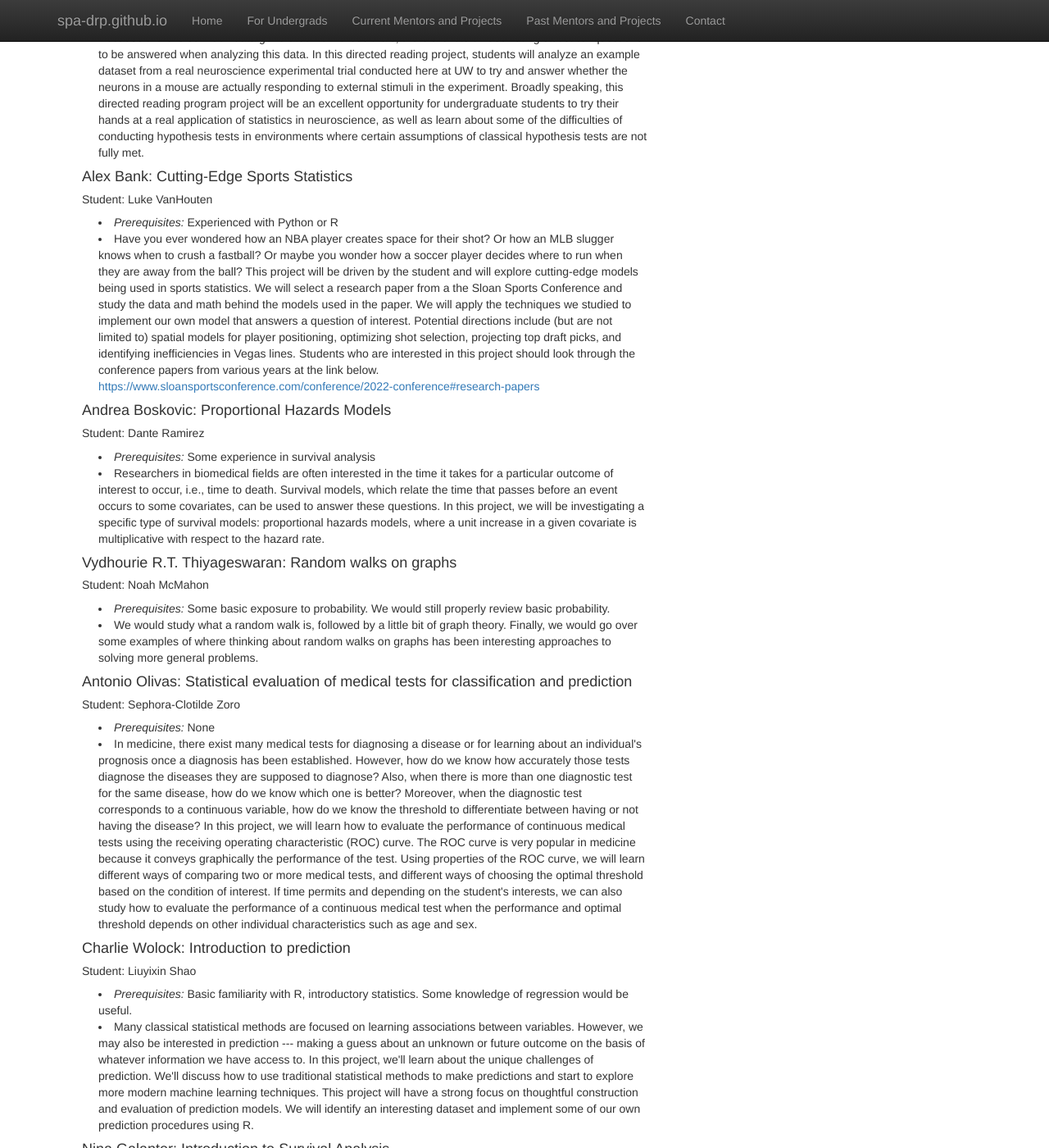
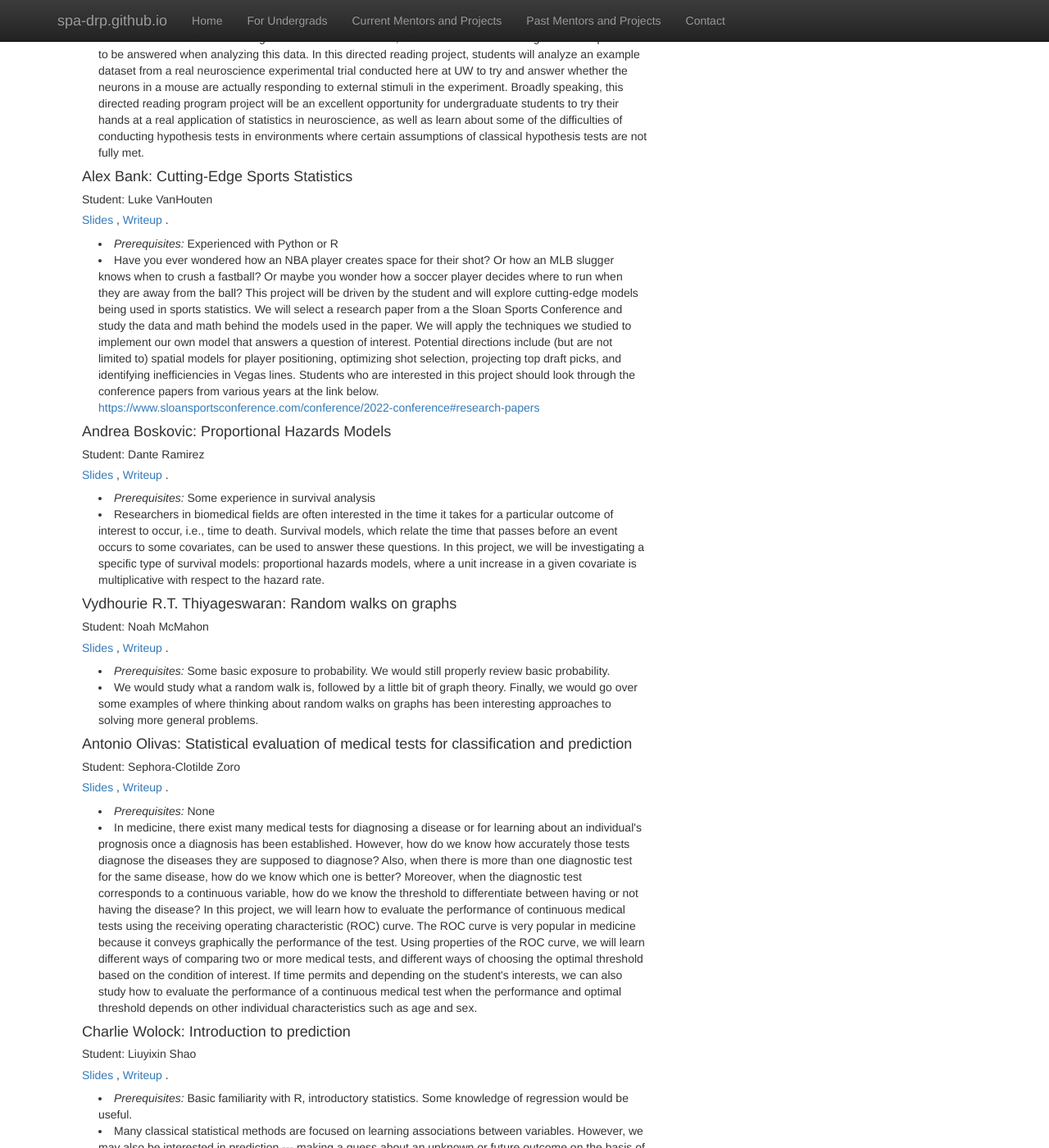
Before and after one commit to SPA-DRP/spa-drp.github.io, a Jekyll site: the page built from past-projects.html, in a window 1280 px wide and 1400 px high, scrolled down 1804 px. Shown: the whole window at 82% size. Built offline with Jekyll 4.4.1, drawn with Linux system fonts in a browser that asks for light colours; nearby versions of some CDN libraries; library files that are not in the unit come from our copies.

Commit message:
more options added

```diff
--- a/past-projects.html
+++ b/past-projects.html
@@ -92,6 +92,7 @@ In this project we will study a mathematical model that uses information at the
 
   <h4> Alex Bank: Cutting-Edge Sports Statistics </h4>
   <h5>Student: Luke VanHouten </h5>
+  <h5> <a href = "https://spa-drp.github.io/writeups/win2023/slides/luke.pdf"> Slides </a>,  <a href = "https://spa-drp.github.io/writeups/win2023/writeups/luke.pdf"> Writeup </a>.  </h5>
   <p class="content" style="padding:0px;margin:0px 20px 0px;">
       <li style="padding:0px;margin:0px 20px 0px;"> <i> Prerequisites: </i>
         Experienced with Python or R
@@ -105,6 +106,7 @@ In this project we will study a mathematical model that uses information at the
 
   <h4> Andrea Boskovic: Proportional Hazards Models </h4>
   <h5>Student: Dante Ramirez</h5>
+  <h5> <a href = "https://spa-drp.github.io/writeups/win2023/slides/dante.pdf"> Slides </a>,  <a href = "https://spa-drp.github.io/writeups/win2023/writeups/dante.pdf"> Writeup </a>.  </h5>
   <p class="content" style="padding:0px;margin:0px 20px 0px;">
       <li style="padding:0px;margin:0px 20px 0px;"> <i> Prerequisites: </i>
         Some experience in survival analysis
@@ -136,6 +138,7 @@ In this project we will study a mathematical model that uses information at the
 
   <h4> Vydhourie R.T. Thiyageswaran: Random walks on graphs </h4>
   <h5>Student: Noah McMahon</h5>
+  <h5> <a href = "https://spa-drp.github.io/writeups/win2023/slides/noah.pdf"> Slides </a>,  <a href = "https://spa-drp.github.io/writeups/win2023/writeups/noah.pdf"> Writeup </a>.  </h5>
   <p class="content" style="padding:0px;margin:0px 20px 0px;">
       <li style="padding:0px;margin:0px 20px 0px;"> <i> Prerequisites: </i>
         Some basic exposure to probability. We would still properly review basic probability.
@@ -147,6 +150,7 @@ In this project we will study a mathematical model that uses information at the
 
   <h4> Antonio Olivas: Statistical evaluation of medical tests for classification and prediction </h4>
   <h5>Student: Sephora-Clotilde Zoro</h5>
+  <h5> <a href = "https://spa-drp.github.io/writeups/win2023/slides/sephora.pdf"> Slides </a>,  <a href = "https://spa-drp.github.io/writeups/win2023/writeups/sephora.pdf"> Writeup </a>.  </h5>
   <p class="content" style="padding:0px;margin:0px 20px 0px;">
       <li style="padding:0px;margin:0px 20px 0px;"> <i> Prerequisites: </i>
         None
@@ -162,6 +166,7 @@ If time permits and depending on the student's interests, we can also study how
 
   <h4> Charlie Wolock: Introduction to prediction </h4>
   <h5>Student: Liuyixin Shao</h5>
+  <h5> <a href = "https://spa-drp.github.io/writeups/win2023/slides/liuyixin.pdf"> Slides </a>,  <a href = "https://spa-drp.github.io/writeups/win2023/writeups/liuyixin.pdf"> Writeup </a>.  </h5>
   <p class="content" style="padding:0px;margin:0px 20px 0px;">
       <li style="padding:0px;margin:0px 20px 0px;"> <i> Prerequisites: </i>
         Basic familiarity with R, introductory statistics. Some knowledge of regression would be useful.
@@ -173,6 +178,7 @@ If time permits and depending on the student's interests, we can also study how
 
   <h4> Nina Galanter: Introduction to Survival Analysis </h4>
   <h5>Student: Hannah Chiu</h5>
+ <h5> <a href = "https://spa-drp.github.io/writeups/win2023/slides/hannah.pdf"> Slides </a>,  <a href = "https://spa-drp.github.io/writeups/win2023/writeups/hannah.pdf"> Writeup </a>.  </h5>
   <p class="content" style="padding:0px;margin:0px 20px 0px;">
       <li style="padding:0px;margin:0px 20px 0px;"> <i> Prerequisites: </i>
         Some knowledge of R or another programming language, understanding of expected value and conditional probability, some familiarity with linear regression
@@ -188,8 +194,6 @@ If time permits and depending on the student's interests, we can also study how
 
 <div class="col-md-8">
   <h2 style="padding-top: 10px;" class="featurette-heading"> Autumn 2022 </h2>
-
-
 
 
 <h4> Vydhourie R T Thiyageswaran:  Stellaris Project </h4>
```
